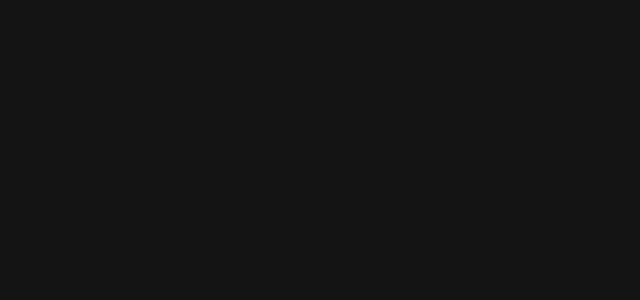
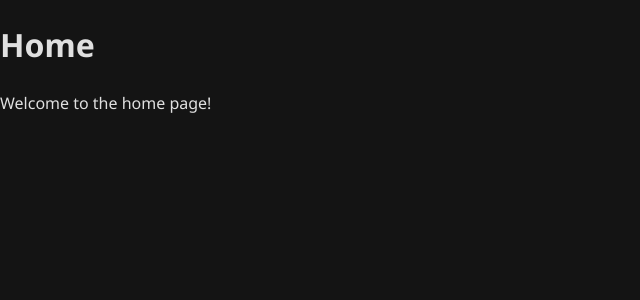
Before and after one commit to GiovanniFerrara/chatgpt-clone, a React (Vite) app: page / in a window 1280 px wide. Shown: the top 300 px of the page, without its empty margins (0-640 px from the left). Built offline with nearby package versions, Linux system fonts and the light colour scheme.

Commit message:
fix routes

```diff
--- a/src/app/authenticated-app.tsx
+++ b/src/app/authenticated-app.tsx
@@ -8,8 +8,8 @@
     <div>
       <Routes>
         {[...routesConfig.privateRoutes, ...routesConfig.publicRoutes].map(
-          (config) => (
-            <Route key={`${config.path}`} {...config} />
+          ({ path, Component }) => (
+            <Route key={path} path={path} element={<Component />} />
           )
         )}
         <Route path="*" Component={NotFoundPage} />
--- a/src/config/routes.config.ts
+++ b/src/config/routes.config.ts
@@ -9,17 +9,17 @@
     {
       path: "/",
       exact: true,
-      component: Home
+      Component: Home
     },
     {
       path: "/signup",
       exact: true,
-      component: Signup,
+      Component: Signup,
     },
     {
       path: "/login",
       exact: true,
-      component: Login,
+      Component: Login,
     },
   ],
   privateRoutes: [
```
